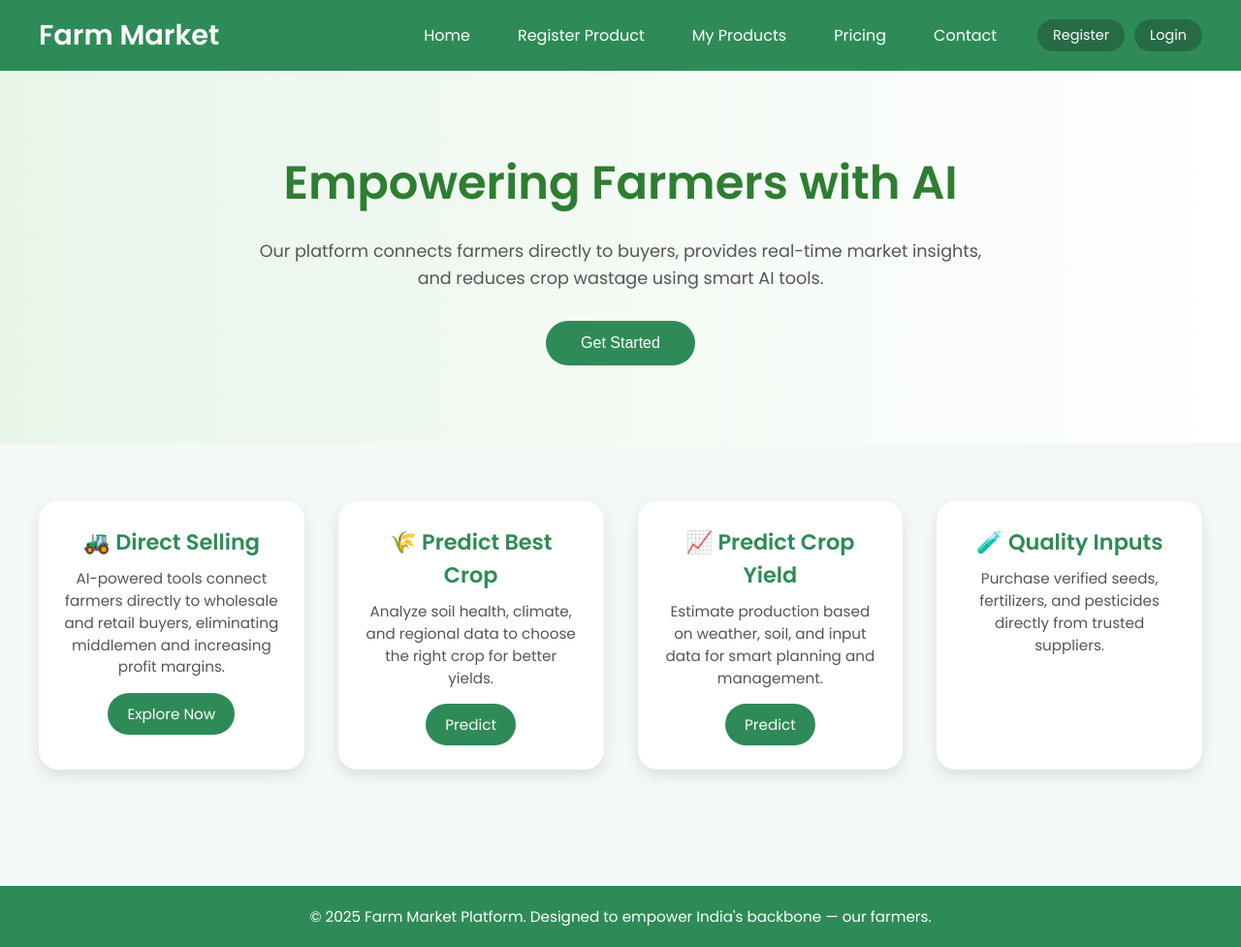
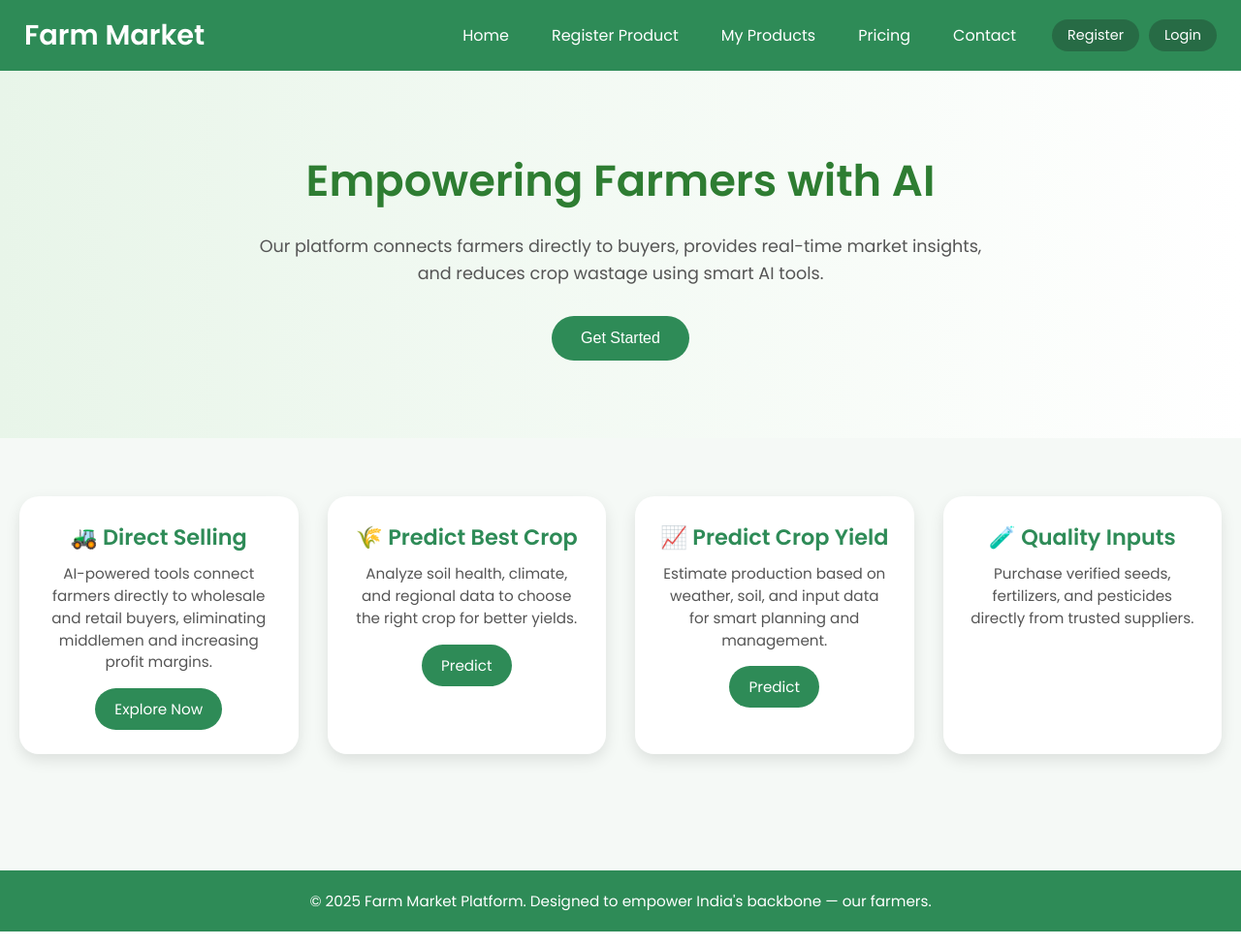
Before and after one commit to mishrarakesh-1902/farm_market_project, a Django app: page / in a window 1280 px wide. Shown: the whole page at 97% size. Run offline with Django 5.2, Linux system fonts and the light colour scheme; parts of the project's set-up code (start-up, migrations or seed data) failed here and were passed over.

Commit message:
Update index.html

```diff
--- a/marketplace/templates/marketplace/index.html
+++ b/marketplace/templates/marketplace/index.html
@@ -20,12 +20,12 @@
 
     /* Navbar */
     nav {
+      background: #2e8b57;
+      color: white;
+      padding: 15px 25px;
       display: flex;
       justify-content: space-between;
       align-items: center;
-      background: #2e8b57;
-      padding: 15px 40px;
-      color: white;
       flex-wrap: wrap;
       position: sticky;
       top: 0;
@@ -37,28 +37,31 @@
       font-weight: bold;
     }
 
-    nav .nav-links {
+    .menu-toggle {
+      display: none;
+      font-size: 1.5rem;
+      cursor: pointer;
+    }
+
+    .nav-links {
       display: flex;
       align-items: center;
-      gap: 30px;
+      gap: 25px;
     }
 
     nav ul {
       list-style: none;
       display: flex;
-      gap: 25px;
-    }
-
-    nav ul li {
-      transition: 0.3s;
+      gap: 20px;
+      flex-wrap: wrap;
     }
 
     nav ul li a {
       text-decoration: none;
       color: white;
-      font-weight: 500;
       padding: 6px 12px;
       border-radius: 6px;
+      font-weight: 500;
       transition: 0.3s;
     }
 
@@ -69,6 +72,7 @@
     .auth-buttons {
       display: flex;
       gap: 10px;
+      flex-wrap: wrap;
     }
 
     .auth-buttons a {
@@ -87,19 +91,19 @@
 
     .welcome-text {
       color: #fff;
-      margin-left: 15px;
+      margin-right: 10px;
       font-weight: 500;
     }
 
-    /* Hero Section */
+    /* Hero */
     .hero {
-      padding: 80px 30px;
+      padding: 80px 20px;
       text-align: center;
       background: linear-gradient(to right, #e8f5e9, #ffffff);
     }
 
     .hero h1 {
-      font-size: 3rem;
+      font-size: 2.8rem;
       color: #2e7d32;
       margin-bottom: 20px;
     }
@@ -114,7 +118,7 @@
 
     .cta-btn {
       margin-top: 30px;
-      padding: 14px 36px;
+      padding: 14px 30px;
       background: #2e8b57;
       color: white;
       border: none;
@@ -128,26 +132,26 @@
       background: #276b45;
     }
 
-    /* Features Section */
+    /* Features */
     .features {
-      padding: 60px 40px;
       display: grid;
-      grid-template-columns: repeat(auto-fit, minmax(270px, 1fr));
-      gap: 35px;
+      grid-template-columns: repeat(auto-fit, minmax(260px, 1fr));
+      gap: 30px;
+      padding: 60px 20px;
     }
 
     .card {
       background: white;
       padding: 25px;
       border-radius: 20px;
-      box-shadow: 0 6px 15px rgba(0,0,0,0.1);
+      box-shadow: 0 6px 15px rgba(0, 0, 0, 0.1);
       transition: 0.3s;
       text-align: center;
     }
 
     .card:hover {
       transform: translateY(-5px);
-      box-shadow: 0 12px 25px rgba(0,0,0,0.15);
+      box-shadow: 0 12px 25px rgba(0, 0, 0, 0.15);
     }
 
     .card h3 {
@@ -178,7 +182,6 @@
       background: #276b45;
     }
 
-    /* Footer */
     footer {
       background: #2e8b57;
       color: #fff;
@@ -188,45 +191,59 @@
       font-size: 0.95rem;
     }
 
+    /* Responsive */
     @media (max-width: 768px) {
-      nav {
+      .nav-links {
+        flex-direction: column;
+        width: 100%;
+        display: none;
+      }
+
+      .nav-links.active {
+        display: flex;
+        margin-top: 15px;
+      }
+
+      .menu-toggle {
+        display: block;
+      }
+
+      nav ul {
+        flex-direction: column;
+        width: 100%;
+      }
+
+      .auth-buttons {
         flex-direction: column;
         align-items: flex-start;
       }
 
-      nav .nav-links {
-        flex-direction: column;
-        align-items: flex-start;
-        gap: 10px;
-        margin-top: 10px;
+      .hero h1 {
+        font-size: 2rem;
       }
 
-      .hero h1 {
-        font-size: 2.2rem;
+      .cta-btn {
+        font-size: 0.9rem;
+        padding: 10px 20px;
       }
     }
-    @media (max-width: 480px) {
-      .cta-btn {
-        padding: 10px 24px;
-        font-size: 0.9rem;
-      }
-    }
-
   </style>
 </head>
 <body>
+
   <!-- Navbar -->
   <nav>
     <div class="logo">Farm Market</div>
-    <div class="nav-links">
+    <div class="menu-toggle" onclick="toggleMenu()">☰</div>
+    <div class="nav-links" id="navLinks">
       <ul>
         <li><a href="{% url 'home' %}">Home</a></li>
         <li><a href="{% url 'upload_product' %}">Register Product</a></li>
-        <li> <a class="nav-link" href="{% url 'my_products' %}">My Products</a></li>
-        <li><a class="nav-link" href="{% url 'crop_prices' %}">Pricing</a></li>
+        <li><a href="{% url 'my_products' %}">My Products</a></li>
+        <li><a href="{% url 'crop_prices' %}">Pricing</a></li>
         <li><a href="{% url 'contact' %}">Contact</a></li>
         {% if user.is_authenticated and user.farmer_products.exists %}
-        <li><a href="{% url 'farmer_orders' %}">My Orders</a></li>
+          <li><a href="{% url 'farmer_orders' %}">My Orders</a></li>
         {% endif %}
       </ul>
       <div class="auth-buttons">
@@ -276,5 +293,12 @@
     <p>&copy; 2025 Farm Market Platform. Designed to empower India's backbone — our farmers.</p>
   </footer>
 
+  <!-- Script for mobile toggle -->
+  <script>
+    function toggleMenu() {
+      const navLinks = document.getElementById("navLinks");
+      navLinks.classList.toggle("active");
+    }
+  </script>
 </body>
 </html>
```
